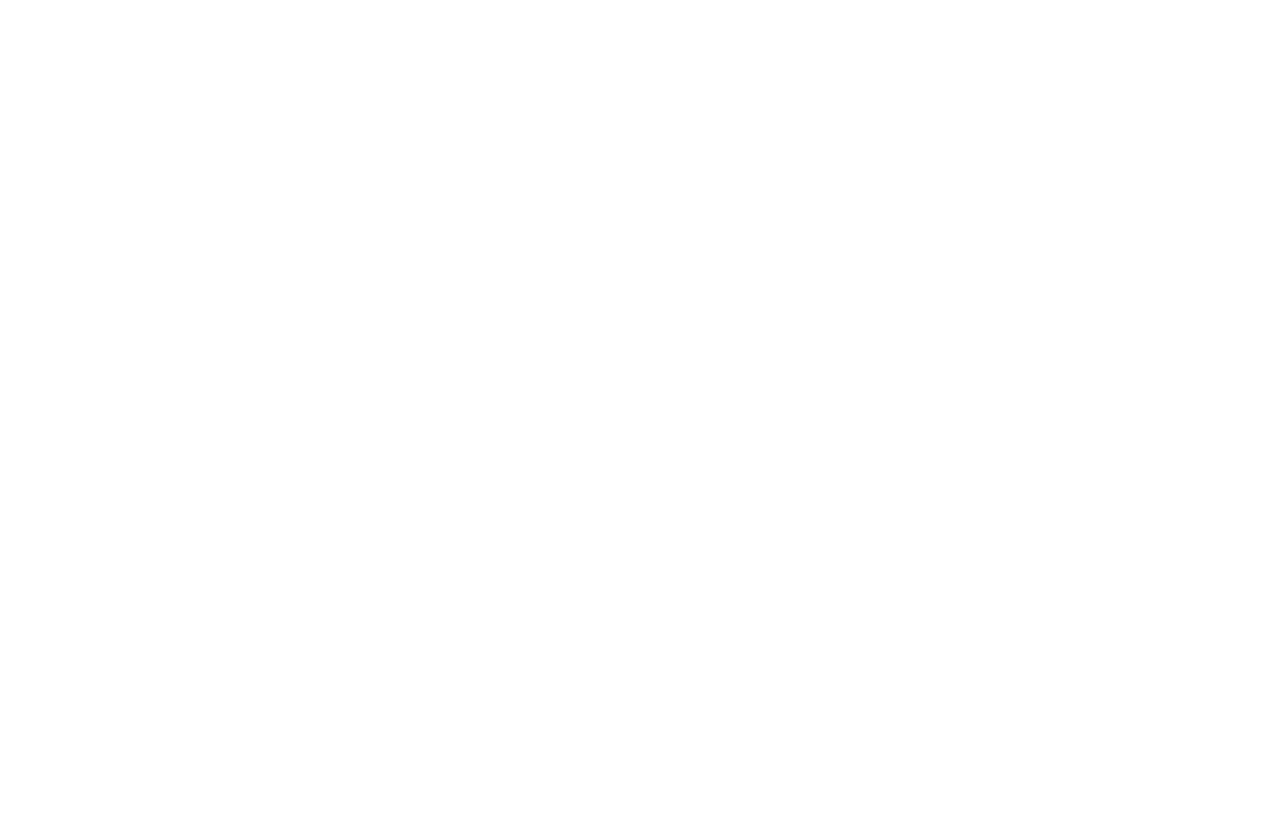
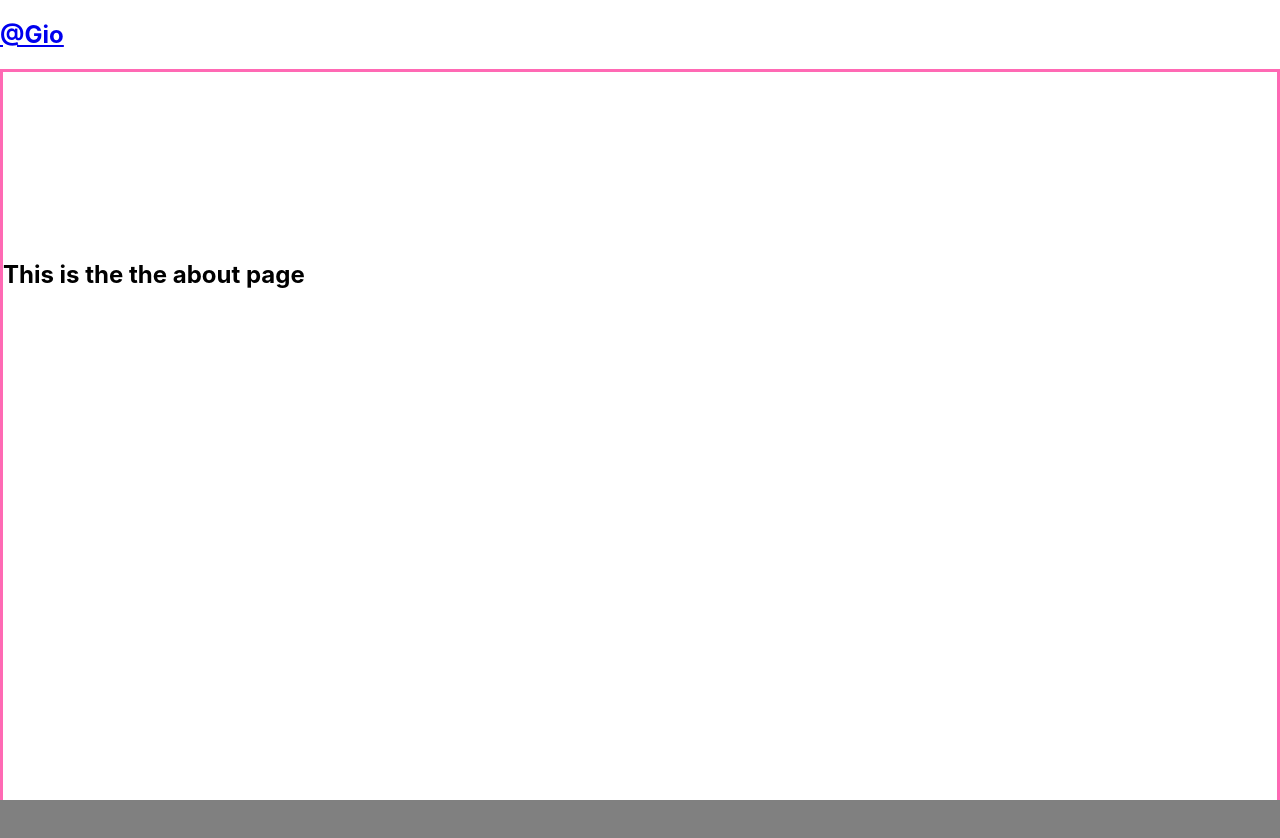
Before and after one commit to officialgio/portfolio-2024, a React (Create React App) app in the folder portfolio/: page /about in a window 1280 px wide. Before the commit this address had no page. Shown: the top 838 px of the page. Before the commit the page ends 800 px from the top, so only its background shows below. Built offline with nearby package versions, Linux system fonts and the light colour scheme.

Commit message:
Added basic slider animation

```diff
--- a/portfolio/package.json
+++ b/portfolio/package.json
@@ -10,6 +10,7 @@
     "@types/node": "^16.18.112",
     "@types/react": "^18.3.10",
     "@types/react-dom": "^18.3.0",
+    "framer-motion": "^11.9.0",
     "gsap": "^3.12.5",
     "react": "^18.3.1",
     "react-dom": "^18.3.1",
--- a/portfolio/src/App.tsx
+++ b/portfolio/src/App.tsx
@@ -1,17 +1,24 @@
 import React, { useEffect } from "react";
 import logo from "./logo.svg";
 import "./App.scss";
-import { Route, Routes } from "react-router-dom";
+import { Route, Routes, useLocation } from "react-router-dom";
 import Navigation from "./routes/navigation/navigation.component";
 import Home from "./routes/home/home.component";
+import { AnimatePresence } from "framer-motion";
+import { About } from "./components/About/about.component";
 
 function App() {
+  const location = useLocation();
+
   return (
-    <Routes>
-      <Route path="/" element={<Navigation />}>
-        <Route index element={<Home />} />
-      </Route>
-    </Routes>
+    <AnimatePresence mode="wait">
+      <Routes location={location} key={location.pathname}>
+        <Route path="/">
+          <Route index element={<Home />} />
+          <Route path="about" element={<About />} />
+        </Route>
+      </Routes>
+    </AnimatePresence>
   );
 }
 
--- /dev/null
+++ b/portfolio/src/components/About/about.component.tsx
@@ -0,0 +1,11 @@
+import { Inner } from "../Inner/inner.component";
+
+export const About = () => {
+  return (
+    <Inner>
+      <div className="section">
+        <h2>This is the the about page</h2>
+      </div>
+    </Inner>
+  );
+};
--- /dev/null
+++ b/portfolio/src/components/Inner/inner.component.tsx
@@ -0,0 +1,62 @@
+import { ReactNode } from "react";
+import { motion } from "framer-motion";
+import "../Inner/inner.styles.scss";
+import Navigation from "../../routes/navigation/navigation.component";
+
+interface InnerProps {
+  children: ReactNode;
+}
+
+interface Variant {
+  [k: string]: object;
+}
+
+export const Inner = ({ children }: InnerProps) => {
+  const anim = (variants: Variant) => {
+    return {
+      initial: "initial",
+      animate: "enter",
+      exit: "exit",
+      variants,
+    };
+  };
+
+  // Animations below
+  const opacity = {
+    initial: {
+      opacity: 0,
+    },
+    enter: {
+      opacity: 1,
+    },
+    exit: {
+      opacity: 1,
+    },
+  };
+
+  const slide = {
+    initial: {
+      top: "100vh",
+    },
+    enter: {
+      top: "100vh",
+    },
+    exit: {
+      top: "0",
+      transition: {
+        duration: 1,
+        ease: [0.76, 0, 0.24, 1],
+      },
+    },
+  };
+
+  return (
+    <div className="inner">
+      <motion.div {...anim(slide)} className="slide"></motion.div>
+      <motion.div {...anim(opacity)} className="page">
+        <Navigation />
+        {children}
+      </motion.div>
+    </div>
+  );
+};
--- /dev/null
+++ b/portfolio/src/components/Inner/inner.styles.scss
@@ -0,0 +1,12 @@
+.inner {
+  /* Slider animation template */
+  .slide {
+    position: fixed;
+    z-index: 3;
+    top: 0;
+    left: 0;
+    background-color: gray;
+    width: 100vw;
+    height: 100vh;
+  }
+}
--- a/portfolio/src/routes/home/home.component.tsx
+++ b/portfolio/src/routes/home/home.component.tsx
@@ -1,9 +1,10 @@
 import { Fragment } from "react/jsx-runtime";
 import BackgroundSection from "../../components/section-background/section-background.component";
+import { Inner } from "../../components/Inner/inner.component";
 
 const Home = () => {
   return (
-    <Fragment>
+    <Inner>
       <section className="section home-intro about-image">
         <div className="container medium">
           <div className="row">
@@ -28,7 +29,7 @@
         </div>
       </section>
       <BackgroundSection />
-    </Fragment>
+    </Inner>
   );
 };
 
--- a/portfolio/src/routes/navigation/navigation.component.tsx
+++ b/portfolio/src/routes/navigation/navigation.component.tsx
@@ -1,4 +1,4 @@
-import { Outlet } from "react-router-dom";
+import { Link, Outlet } from "react-router-dom";
 import { Fragment } from "react/jsx-runtime";
 
 const Navigation = () => {
@@ -6,7 +6,9 @@
     <Fragment>
       <nav className="flex">
         <a href="">
-          <h2>@Gio</h2>
+          <h2>
+            <Link to="about">@Gio </Link>
+          </h2>
         </a>
       </nav>
       {/* // Burger */}
```
Also changed, not shown: portfolio/src/components/About/about.styles.scss (added), 1 other file (tests, documents, lock files or other folders).
